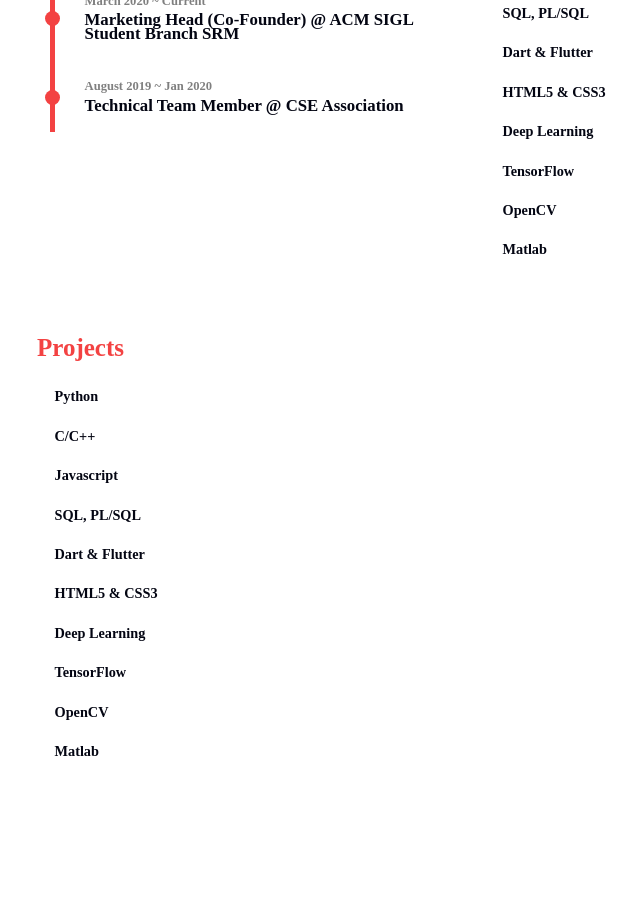
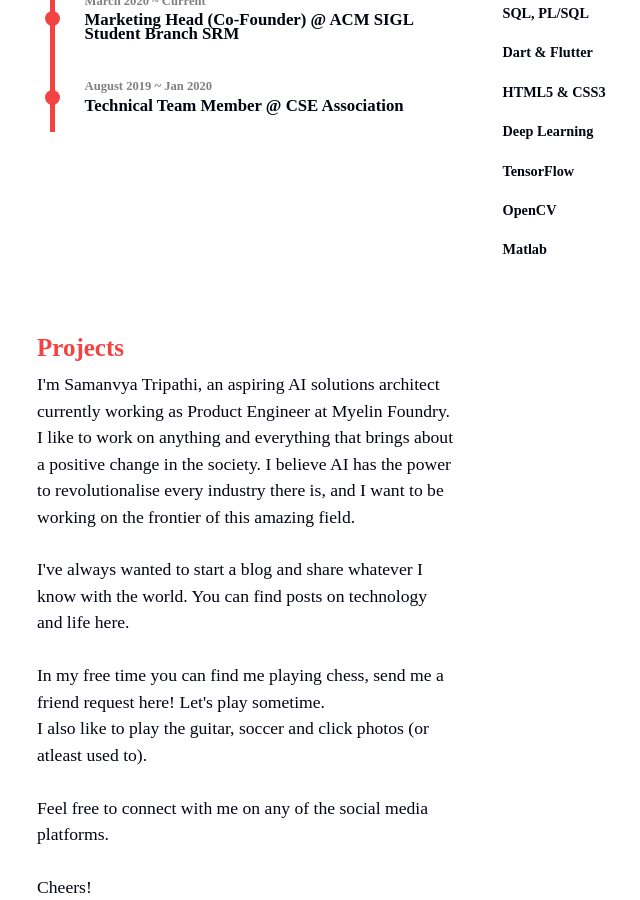
Before and after one commit to jackpraveenraj/jackpraveenraj.github.olddd, a Jekyll site: the page built from portfolio.html, in a window 1280 px wide and 900 px high, scrolled down 626 px. Shown: the whole window, without its empty margins (170-810 px from the left). Built offline with Jekyll 4.4.1, drawn with Linux system fonts in a browser that asks for light colours; nearby versions of some CDN libraries; some web fonts are replaced; before the commit the page ends 1407 px from its top, so only the background shows below that.

Commit message:
Update portfolio.html

```diff
--- a/_layouts/portfolio.html
+++ b/_layouts/portfolio.html
@@ -48,12 +48,15 @@ layout: page
     </article>
         <article class="skills col-12 col-md-6">
       <p class="title">Projects</p>
-      <ul class="skill-list">
-        {% for _ in profile.skills %}
-        <li class="skill">
-          <p class="name">{{ _.skill }}</p>
-        </li>
-        {% endfor %}
+      <section class="post-content">
+      I'm Samanvya Tripathi, an aspiring AI solutions architect currently working as Product Engineer at Myelin Foundry. I like to work on anything and everything that brings about a positive change in the society. I believe AI has the power to revolutionalise
+      every industry there is, and I want to be working on the frontier of this amazing field. <br><br>
+      I've always wanted to start a blog and share whatever I know with the world. You can find posts on technology and life here. <br><br>
+      In my free time you can find me playing chess, send me a <a href="https://www.chess.com/member/samanvyatripathi">friend request here!</a> Let's play sometime.<br>
+      I also like to play the guitar, soccer and click photos (or atleast used to). <br><br>
+      Feel free to connect with me on any of the social media platforms. <br><br>
+      Cheers!
+      </section>
       </ul>
     </article>
   </section>
```
